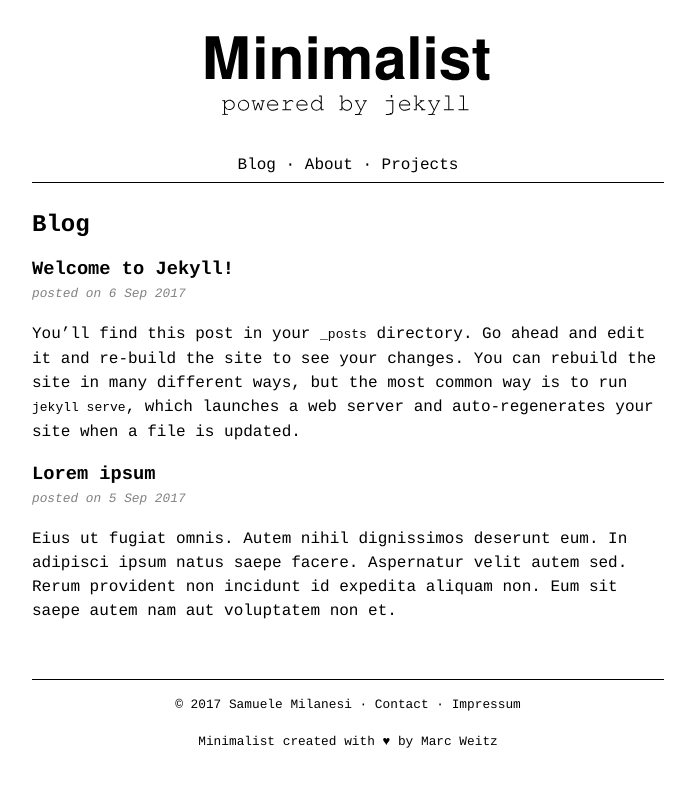
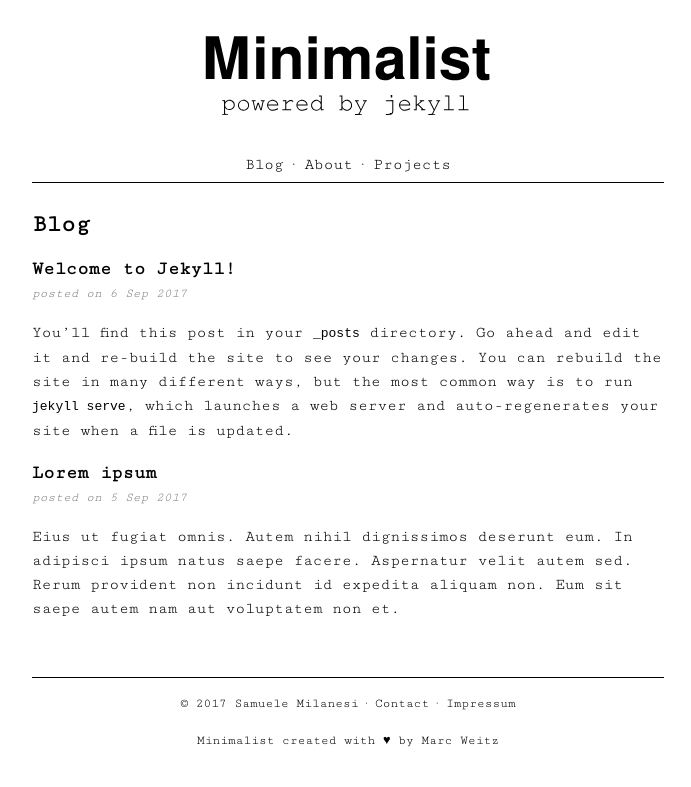
Before and after one commit to samuelemilanesi/samuelemilanesi.github.io, a Jekyll site: the page built from index.md, in a window 1280 px wide. Shown: the top 787 px of the page, without its empty margins (292-983 px from the left). Built offline with Jekyll 4.4.1, drawn with Linux system fonts in a browser that asks for light colours.

Commit message:
default font

```diff
--- a/assets/css/style.css
+++ b/assets/css/style.css
@@ -1,7 +1,7 @@
 body	{
 	margin-top: 0px;
 	padding:0;
-	font-family: 'Courier', serif;
+	font-family: 'Cutive Mono', serif;
 	font-size:100%;
 	line-height:150%;
 }
```
